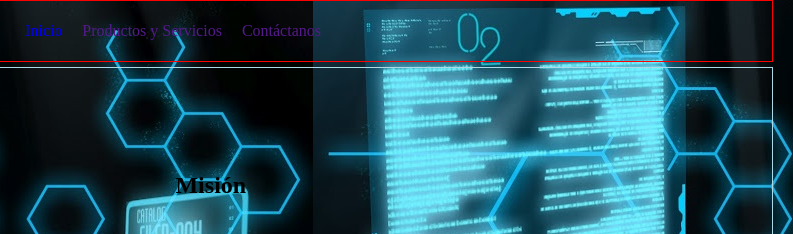
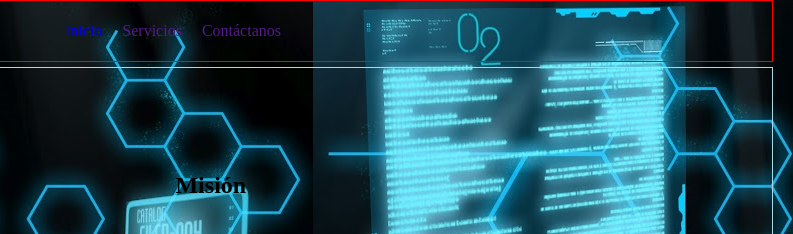
Before and after one commit to Genny21/PaginaCiclo3, a website: page index.html in a window 1280 px wide. Shown: the top 234 px of the page, 487-1280 px from the left. Drawn offline with Linux system fonts and the light colour scheme; files whose address does not match are found by name.

Commit message:
test
test

```diff
--- a/index.html
+++ b/index.html
@@ -23,7 +23,7 @@
                         <a href="#">Inicio</a>
                     </li>
                     <li>
-                        <a href="">Productos y Servicios</a>
+                        <a href="">Servicios</a>
                     </li>
                     <li>
                         <a href="">Contáctanos</a>
```
